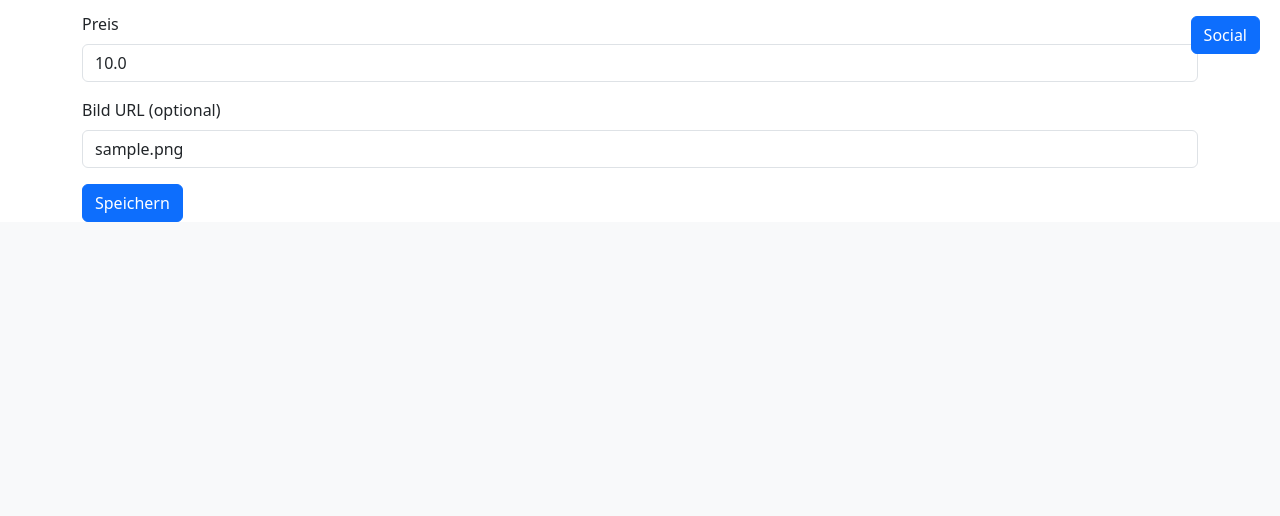
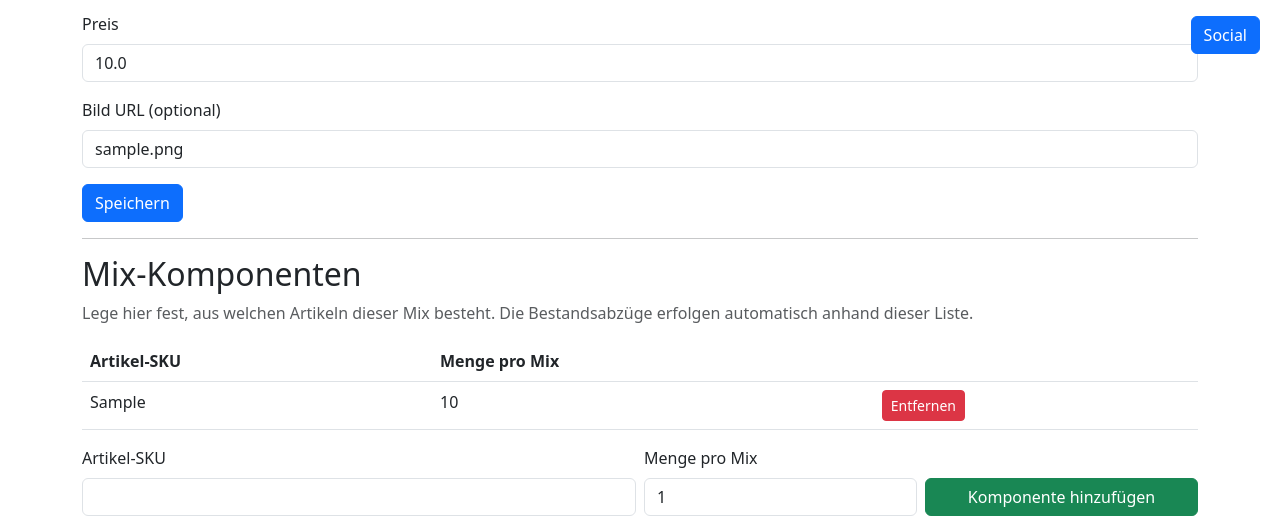
Before and after one commit to Phantomias1403/Lagerbestand, a Flask app: page /article/1/edit in a window 1280 px wide. Shown: the part 726-1242 px from the top of the page. Before the commit the page ends 948 px from the top, so only its background shows below. Run offline with Flask 3, Linux system fonts and the light colour scheme; a user stored in the database is signed in; tables that the repository leaves empty hold one stand-in row (values such as "Sample post").

Commit message:
Update article_form.html

```diff
--- a/app/templates/article_form.html
+++ b/app/templates/article_form.html
@@ -21,4 +21,57 @@
     <button type="submit" class="btn btn-primary">Speichern</button>
   </div>
 </form>
+{% if article %}
+<hr>
+<h2>Mix-Komponenten</h2>
+<p class="text-muted">Lege hier fest, aus welchen Artikeln dieser Mix besteht. Die Bestandsabzüge erfolgen automatisch anhand dieser Liste.</p>
+{% set matching_endings = [] %}
+{% for ending in endings if article.sku.endswith(ending.suffix) and ending.category == article.category %}
+  {% set _ = matching_endings.append(ending) %}
+{% endfor %}
+{% if not matching_endings %}
+<div class="alert alert-warning">Für diese SKU wurde keine passende Mix-Endung gefunden. Komponenten können trotzdem gepflegt werden.</div>
+{% endif %}
+{% set components = article.mix_components.order_by('id').all() %}
+{% if components %}
+<table class="table">
+  <thead>
+    <tr>
+      <th>Artikel-SKU</th>
+      <th>Menge pro Mix</th>
+      <th></th>
+    </tr>
+  </thead>
+  <tbody>
+    {% for comp in components %}
+    <tr>
+      <td>{{ comp.component_sku }}</td>
+      <td>{{ comp.component_quantity }}</td>
+      <td>
+        <form method="post" action="{{ url_for('main.delete_article_mix_component', article_id=article.id, component_id=comp.id) }}" onsubmit="return confirm('Komponente entfernen?');">
+          <button type="submit" class="btn btn-sm btn-danger">Entfernen</button>
+        </form>
+      </td>
+    </tr>
+    {% endfor %}
+  </tbody>
+</table>
+{% else %}
+<p class="text-muted">Noch keine Komponenten angelegt.</p>
+{% endif %}
+
+<form method="post" action="{{ url_for('main.add_article_mix_component', article_id=article.id) }}" class="row g-2 align-items-end">
+  <div class="col-md-6">
+    <label class="form-label">Artikel-SKU</label>
+    <input class="form-control" name="component_sku" required>
+  </div>
+  <div class="col-md-3">
+    <label class="form-label">Menge pro Mix</label>
+    <input class="form-control" type="number" name="component_quantity" min="1" value="1">
+  </div>
+  <div class="col-md-3 d-grid">
+    <button type="submit" class="btn btn-success">Komponente hinzufügen</button>
+  </div>
+</form>
+{% endif %}
 {% endblock %}
```
